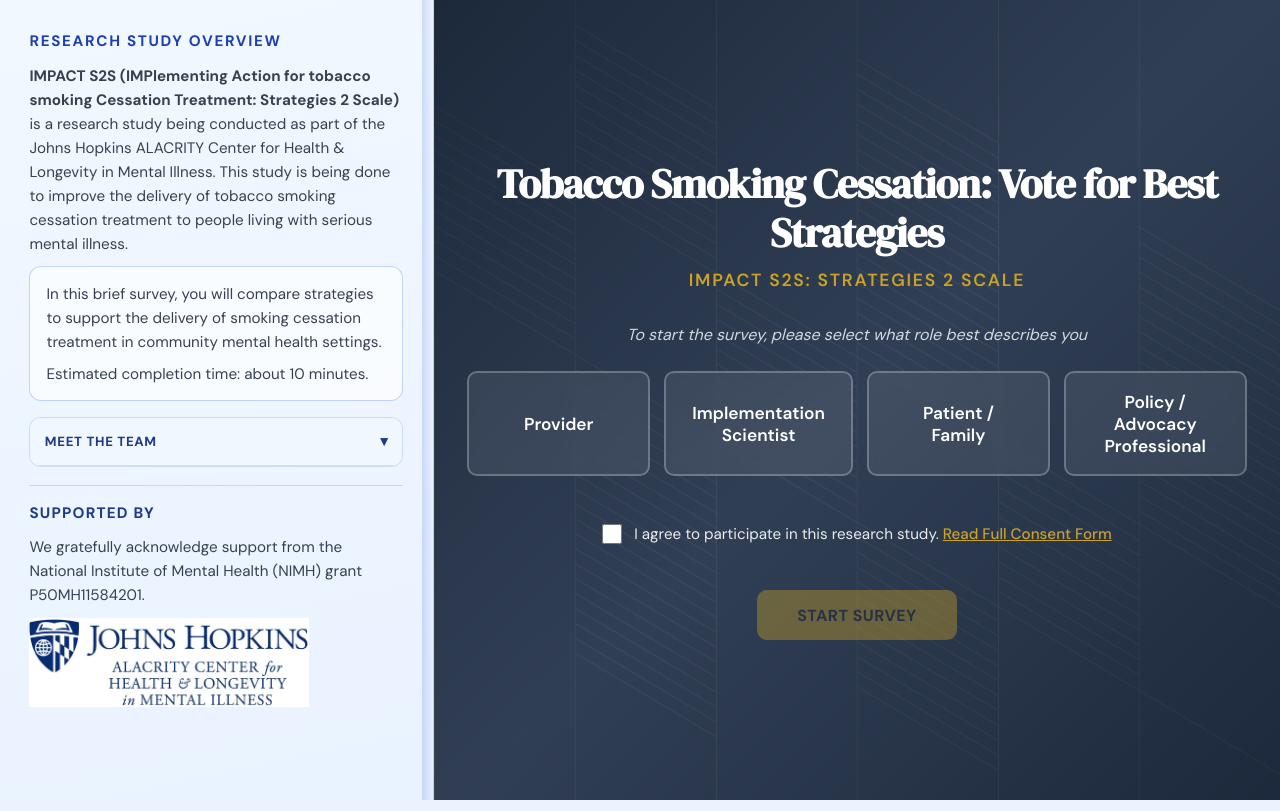
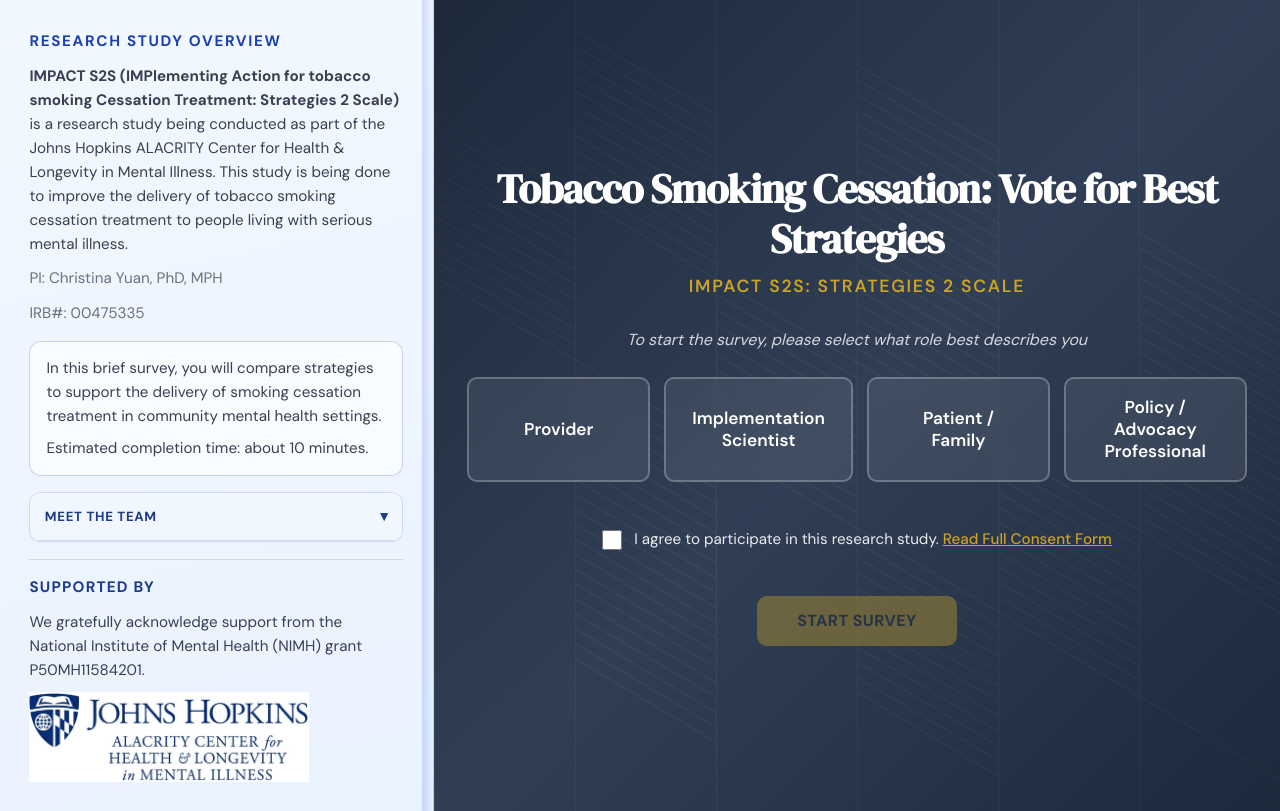
Before and after one commit to Ayoyemit/IMPACT-S2S, a Flask app: page / in a window 1280 px wide. Run offline with Flask 3, Linux system fonts and the light colour scheme.

Commit message:
Add PI and IRB protocol to survey landing page
Co-authored-by: Cursor <cursoragent@cursor.com>

```diff
--- a/static/css/style.css
+++ b/static/css/style.css
@@ -230,6 +230,24 @@ body {
   font-size: 0.95rem;
   line-height: 1.65;
   margin-bottom: 1rem;
+}
+
+.hero-about__protocol {
+  margin-bottom: 1rem;
+  font-size: 0.84rem;
+  line-height: 1.5;
+  color: var(--color-text-muted);
+}
+
+.hero-about__protocol p {
+  margin-bottom: 0.35rem;
+  font-size: inherit;
+  line-height: inherit;
+  color: inherit;
+}
+
+.hero-about__protocol p:last-child {
+  margin-bottom: 0;
 }
 
 .hero-about p {
@@ -2315,6 +2333,11 @@ a.nav-btn {
     margin-bottom: 0.65rem;
   }
 
+  .hero-about__protocol {
+    margin-bottom: 0.7rem;
+    font-size: 0.8rem;
+  }
+
   .hero-about p {
     font-size: 0.84rem;
     line-height: 1.44;
--- a/templates/index.html
+++ b/templates/index.html
@@ -16,6 +16,14 @@
           study is being done to improve the delivery of tobacco smoking
           cessation treatment to people living with serious mental illness.
         </p>
+        <div
+          class="hero-about__protocol"
+          role="note"
+          aria-label="Principal investigator and IRB protocol"
+        >
+          <p>PI: Christina Yuan, PhD, MPH</p>
+          <p>IRB#: 00475335</p>
+        </div>
         <div class="hero-about__body">
           <p>
             In this brief survey, you will compare strategies to support the
```
